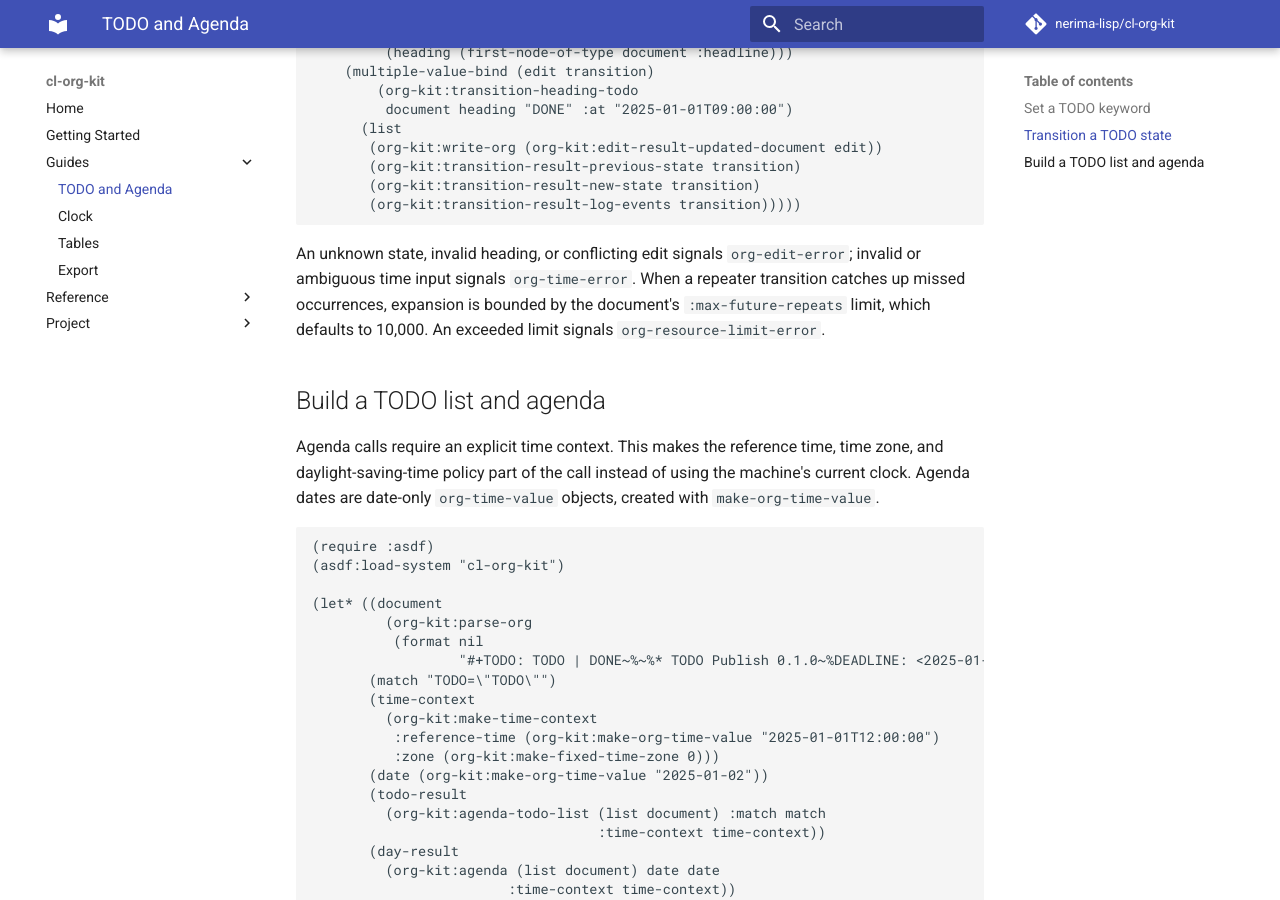
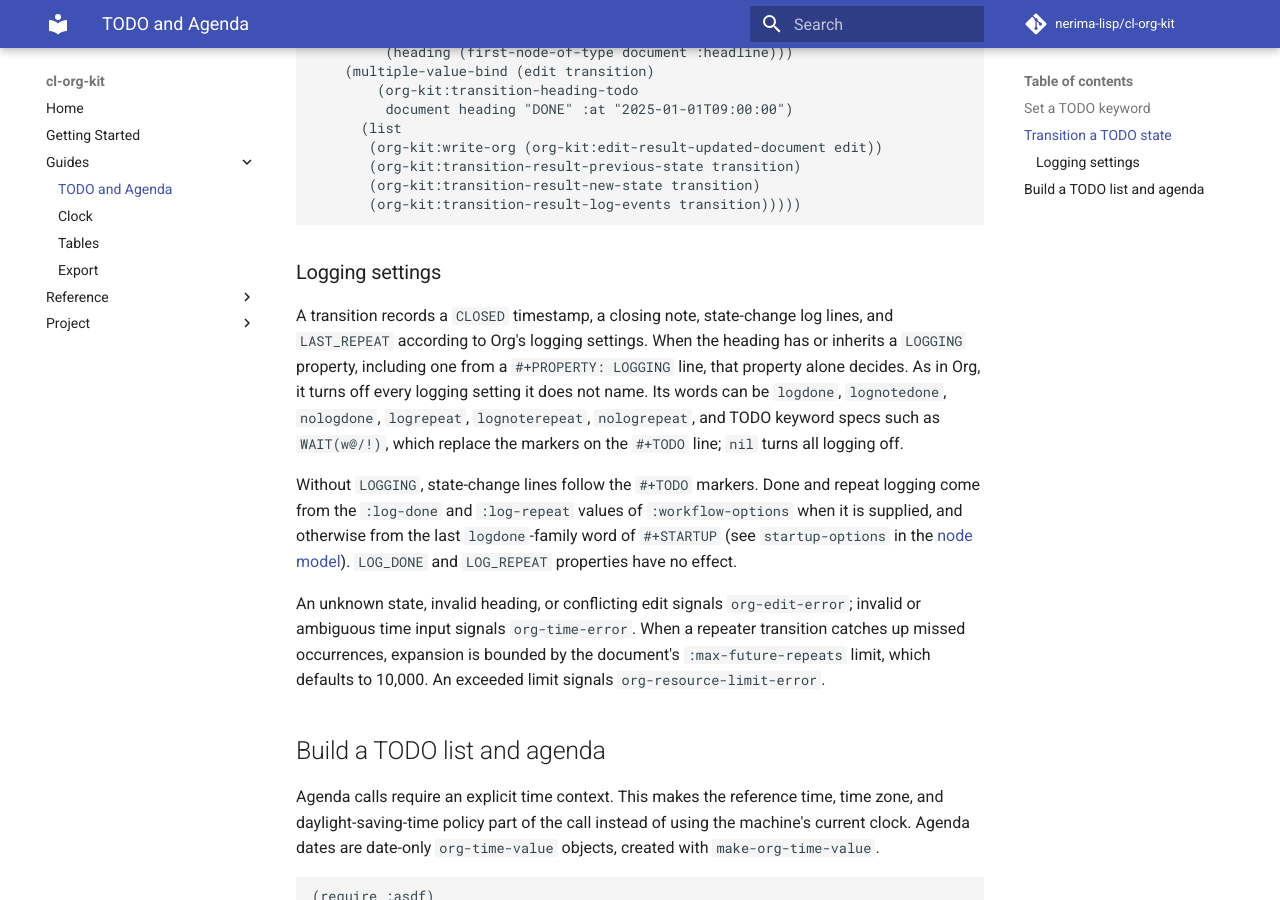
Before and after one commit to nerima-lisp/cl-org-kit, an MkDocs documentation site: the page built from docs/src/guides/todo-agenda.md, in a window 1280 px wide and 900 px high, scrolled down 1359 px. Built offline with MkDocs 1.6.1 and Material for MkDocs 9.7.7, drawn with Linux system fonts in a browser that asks for light colours; comment, search, counter and statistics services are not loaded.

Commit message:
feat(todo)!: read LOGGING and #+STARTUP log settings
TODO transitions read the kit-only LOG_DONE and LOG_REPEAT properties,
so Org files configured with a LOGGING property or #+STARTUP logdone,
lognotedone, logrepeat or lognoterepeat logged nothing. Follow Org's
org-local-logging instead: an inherited LOGGING property decides alone
and turns off what it does not name, its keyword specs replace the
#+TODO markers, and #+STARTUP applies when no workflow options are
supplied.

BREAKING CHANGE: LOG_DONE and LOG_REPEAT properties, and :log-done and
:log-repeat keys in parse-org :settings, no longer have any effect. Use
the LOGGING property or #+STARTUP words instead.

```diff
--- a/docs/src/guides/todo-agenda.md
+++ b/docs/src/guides/todo-agenda.md
@@ -71,6 +71,24 @@ any `CLOSED` timestamp.
        (org-kit:transition-result-new-state transition)
        (org-kit:transition-result-log-events transition)))))
 ~~~
+
+### Logging settings
+
+A transition records a `CLOSED` timestamp, a closing note, state-change log
+lines, and `LAST_REPEAT` according to Org's logging settings. When the heading
+has or inherits a `LOGGING` property, including one from a
+`#+PROPERTY: LOGGING` line, that property alone decides. As in Org, it turns
+off every logging setting it does not name. Its words can be `logdone`,
+`lognotedone`, `nologdone`, `logrepeat`, `lognoterepeat`, `nologrepeat`, and
+TODO keyword specs such as `WAIT(w@/!)`, which replace the markers on the
+`#+TODO` line; `nil` turns all logging off.
+
+Without `LOGGING`, state-change lines follow the `#+TODO` markers. Done and
+repeat logging come from the `:log-done` and `:log-repeat` values of
+`:workflow-options` when it is supplied, and otherwise from the last
+`logdone`-family word of `#+STARTUP` (see `startup-options` in the
+[node model](../reference/node-model.md)). `LOG_DONE` and `LOG_REPEAT`
+properties have no effect.
 
 An unknown state, invalid heading, or conflicting edit signals
 `org-edit-error`; invalid or ambiguous time input signals `org-time-error`.
```
Also changed, not shown: 2 other files.
